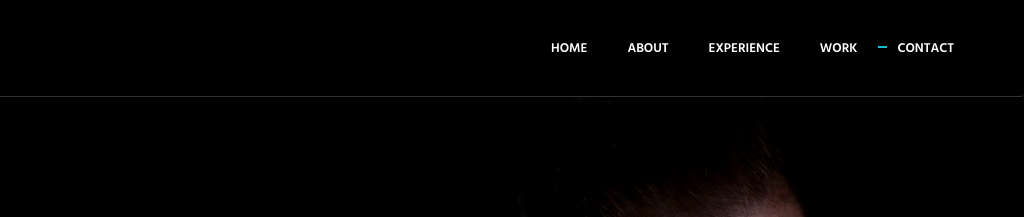
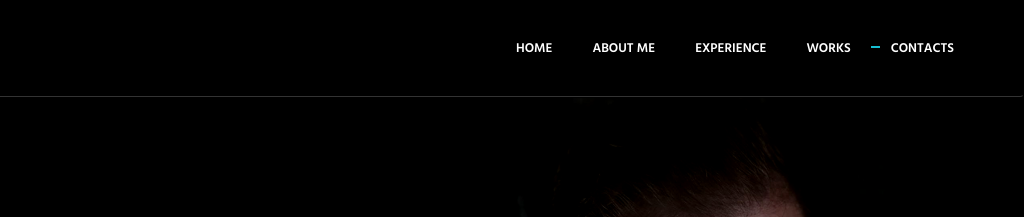
Before and after one commit to GiacomoVanni/GiacomoVanni, a plain HTML site: page index.html in a window 1280 px wide. Shown: the top 217 px of the page, 256-1280 px from the left. Drawn offline with Linux system fonts and the light colour scheme.

Commit message:
Updated contacts

```diff
--- a/index.html
+++ b/index.html
@@ -55,10 +55,10 @@
                         <div class="menu-container">
                             <ul class="nav navbar-nav navbar-nav-right">
                                 <li class="js_nav-item nav-item"><a class="nav-item-child nav-item-hover" href="#body">Home</a></li>
-                                <li class="js_nav-item nav-item"><a class="nav-item-child nav-item-hover" href="#about">About</a></li>
+                                <li class="js_nav-item nav-item"><a class="nav-item-child nav-item-hover" href="#about">About Me</a></li>
                                 <li class="js_nav-item nav-item"><a class="nav-item-child nav-item-hover" href="#experience">Experience</a></li>
-                                <li class="js_nav-item nav-item"><a class="nav-item-child nav-item-hover" href="#work">Work</a></li>
-                                <li class="js_nav-item nav-item"><a class="nav-item-child nav-item-hover" href="#contact">Contact</a></li>
+                                <li class="js_nav-item nav-item"><a class="nav-item-child nav-item-hover" href="#work">Works</a></li>
+                                <li class="js_nav-item nav-item"><a class="nav-item-child nav-item-hover" href="#contact">Contacts</a></li>
                             </ul>
                         </div>
                     </div>
@@ -91,7 +91,7 @@
 <!--                            <li><a href="#" class="social-icons"><i class="icon-social-dribbble"></i></a></li>-->
 <!--                            <li><a href="#" class="social-icons"><i class="icon-social-behance"></i></a></li>-->
                         </ul>
-                    </div>+-
+                    </div>
                 </div>
                 <!--// end row -->
             </div>
```
